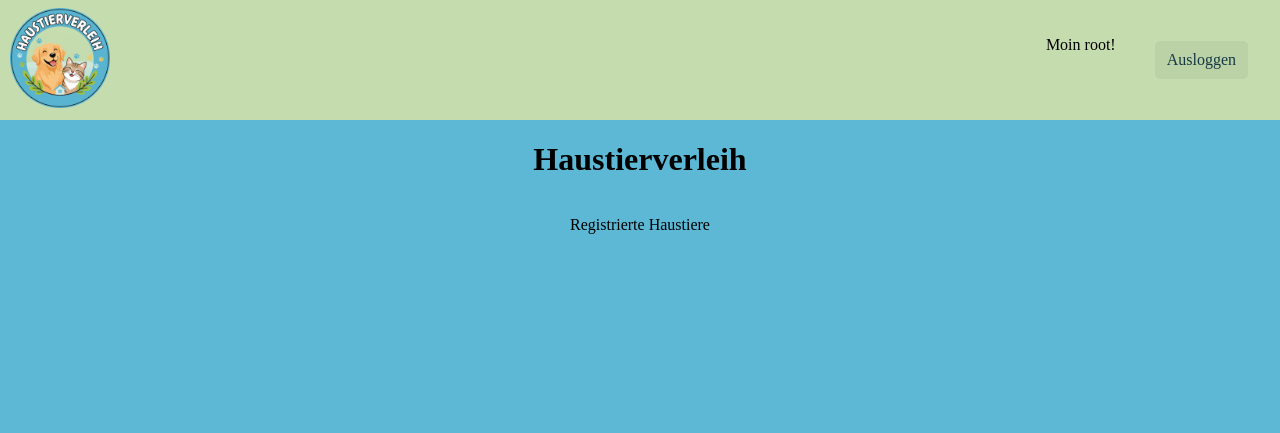
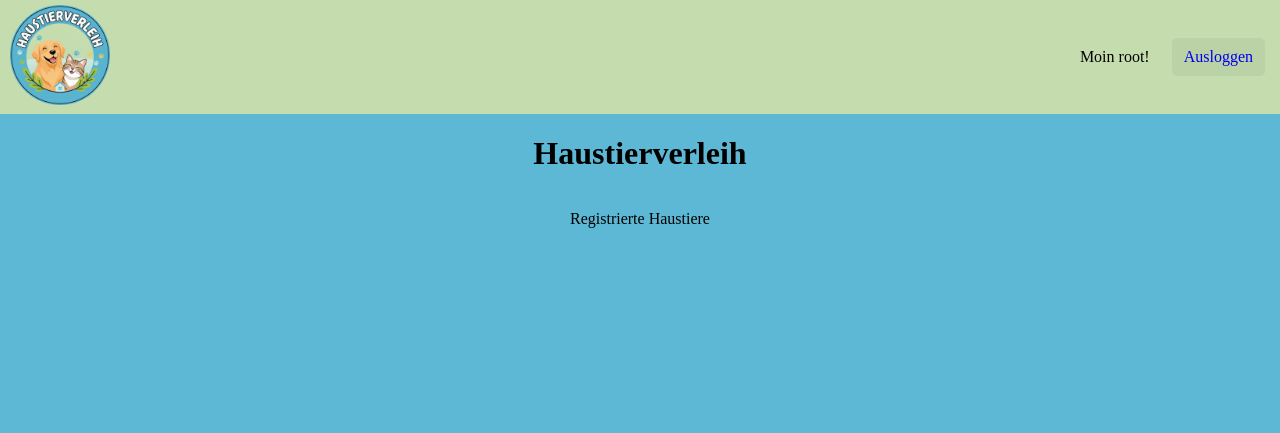
Before and after one commit to cewolfmeier/Haustierverleih, a Flask app: page / in a window 1280 px wide. Shown: the top 433 px of the page. Run offline with Flask 3, Linux system fonts and the light colour scheme; data that the repository does not hold is empty.

Commit message:
refactor

```diff
--- a/haustierverleih/app/templates/base.html
+++ b/haustierverleih/app/templates/base.html
@@ -14,14 +14,14 @@
             <ul class="navigation">
                 {% if current_user != None %}
                 <li>Moin {{current_user["username"]}}!</li>
-                <li><a href="{{ url_for('logout') }}" class="button">Ausloggen</a></li>
+                <li class="button"><a href="{{ url_for('logout') }}">Ausloggen</a></li>
                 {% else %}
-                <li><a href="{{ url_for('register') }}" class="button">Registrieren</a></li>
-                <li><a href="{{ url_for('login') }}" class="button">Einloggen</a></li>
+                <li class="button"><a href="{{ url_for('register') }}">Registrieren</a></li>
+                <li class="button"><a href="{{ url_for('login') }}">Einloggen</a></li>
                 {% endif %}
             </ul>
         </nav>
-        <div>
+        <div class="content">
         {% block content %}{% endblock %}
         </div>
         <footer>
--- a/haustierverleih/app/templates/index.html
+++ b/haustierverleih/app/templates/index.html
@@ -1,7 +1,6 @@
 {% extends 'base.html' %}
 
 {% block content %}
-<div class="content">
     <h1>Haustierverleih</h1>
     <p>Registrierte Haustiere</p>
     <ul class="content-list">
@@ -16,5 +15,4 @@
         </a>
         {% endfor %}
     </ul>
-</div>
 {% endblock %}
--- a/haustierverleih/app/templates/pet.html
+++ b/haustierverleih/app/templates/pet.html
@@ -13,7 +13,9 @@
         <li>Besitzer-ID: {{ pet["owner_id"] }}</li>
         <li>Verfügbarkeit: {% if pet["borrower_id"] == None %}nicht {% endif %}verfügbar</li>
     </ul>
+    {% if current_user['user_id'] == pet['owner_id']%}
     <a href="{{ url_for('edit_pet', pet_id=pet['pet_id']) }}">Tier bearbeiten</a>
+    {% endif %}
     {% endif %}
 </div>
 {% endblock %}
```
